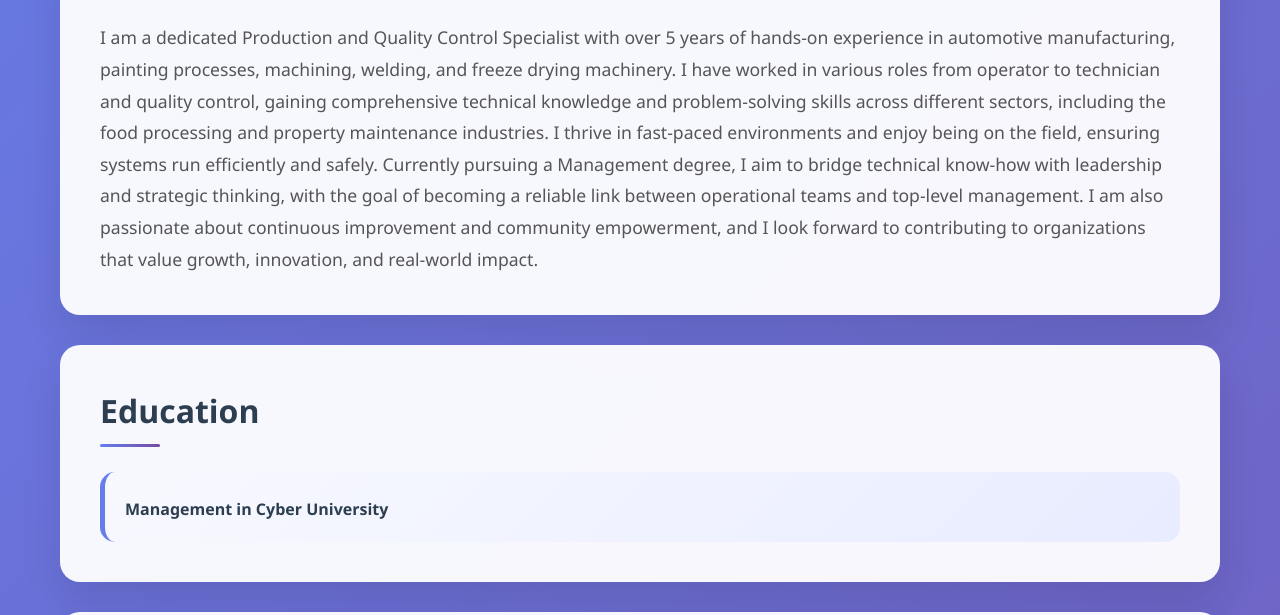
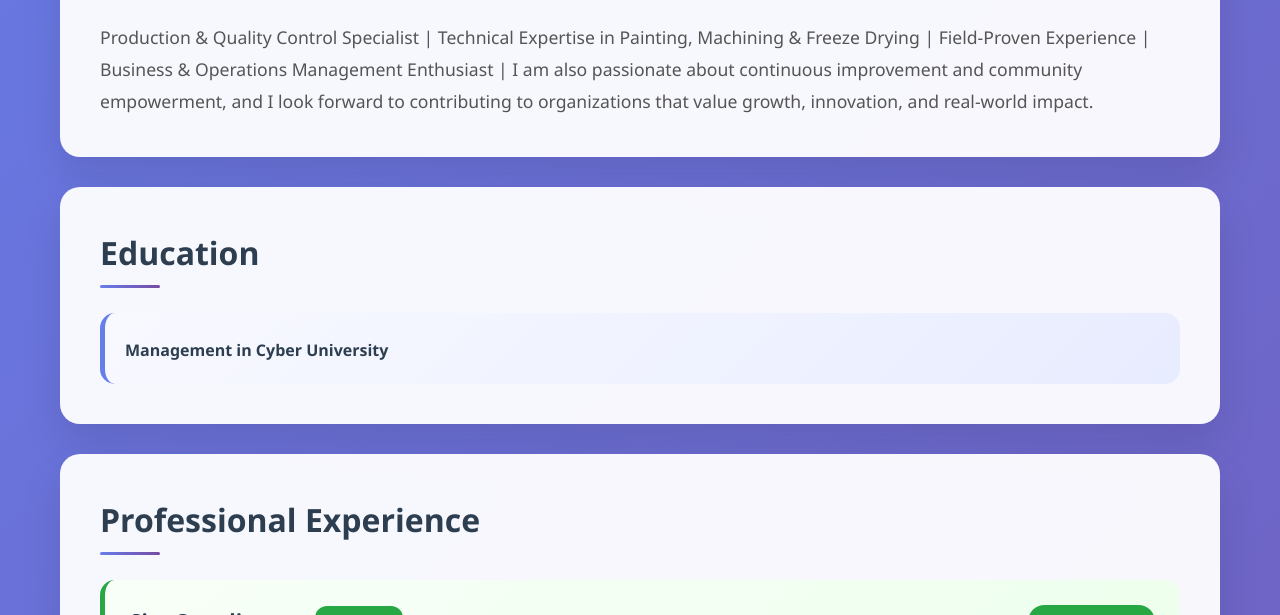
Before and after one commit to NicolaChristanto/Portofolio, a plain HTML site: page index.html in a window 1280 px wide. Shown: the part 630-1245 px from the top of the page. Drawn offline with Linux system fonts and the light colour scheme.

Commit message:
Update index.html

```diff
--- a/index.html
+++ b/index.html
@@ -396,11 +396,7 @@
         <section class="section">
             <h2 class="section-title">About Me</h2>
             <p class="about-text">
-                I am a dedicated Production and Quality Control Specialist with over 5 years of hands-on experience in automotive manufacturing, painting processes, machining, welding, and freeze drying machinery. I have worked in various roles from operator to technician and quality control, gaining comprehensive technical knowledge and problem-solving skills across different sectors, including the food processing and property maintenance industries.
-
-I thrive in fast-paced environments and enjoy being on the field, ensuring systems run efficiently and safely. Currently pursuing a Management degree, I aim to bridge technical know-how with leadership and strategic thinking, with the goal of becoming a reliable link between operational teams and top-level management.
-
-I am also passionate about continuous improvement and community empowerment, and I look forward to contributing to organizations that value growth, innovation, and real-world impact.
+              Production & Quality Control Specialist | Technical Expertise in Painting, Machining & Freeze Drying | Field-Proven Experience | Business & Operations Management Enthusiast | I am also passionate about continuous improvement and community empowerment, and I look forward to contributing to organizations that value growth, innovation, and real-world impact.
             </p>
         </section>
 
```
